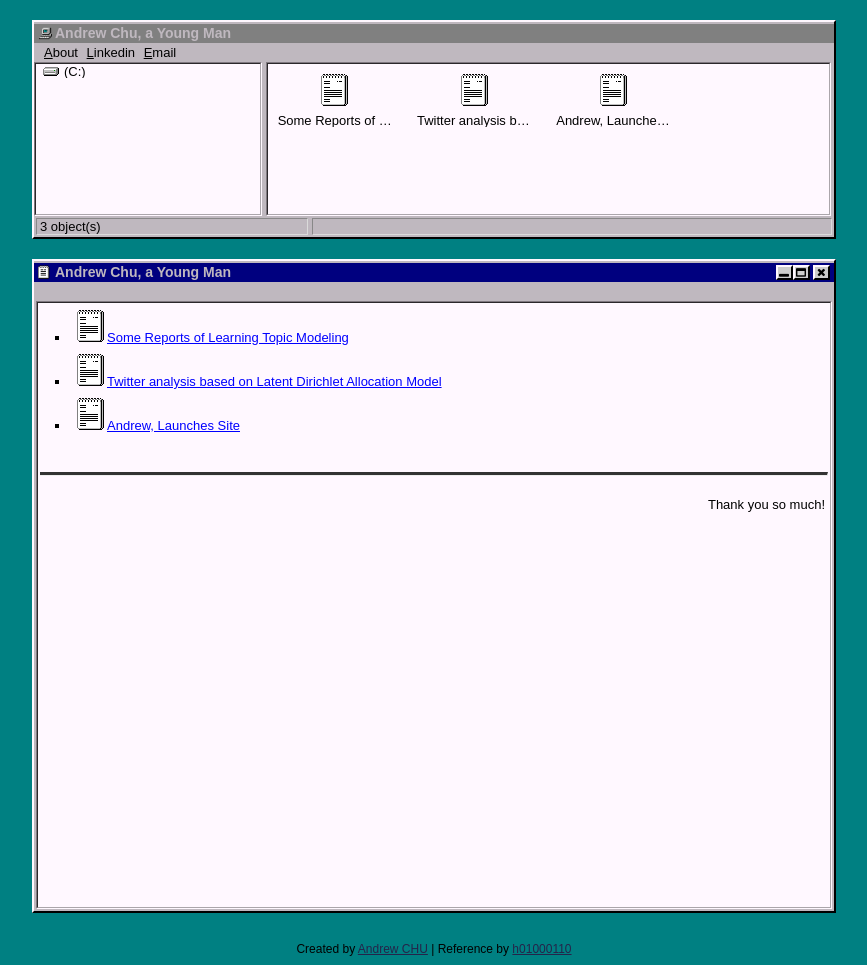
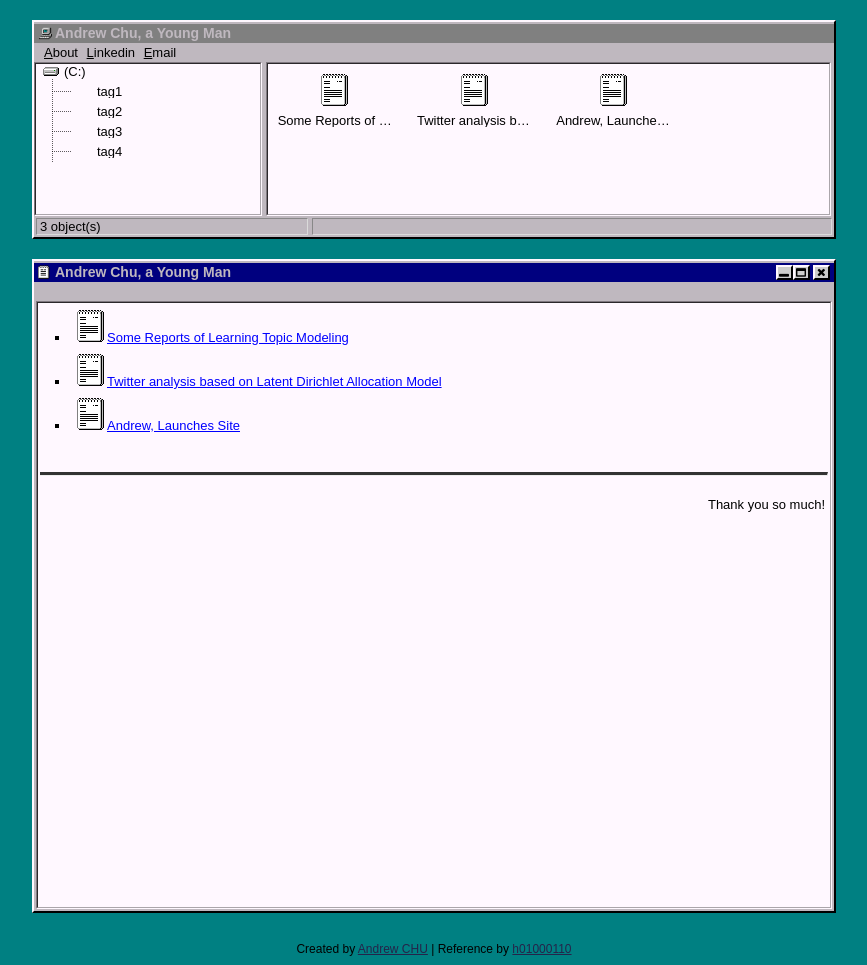
Before and after one commit to scyxx2/lakerschampions.github.io, a Jekyll site: the page built from index.html, in a window 1280 px wide. Shown: the whole page, without its empty margins (206-1073 px from the left). Built offline with Jekyll 4.4.1, drawn with Linux system fonts in a browser that asks for light colours.

Commit message:
Update default.html

```diff
--- a/_layouts/default.html
+++ b/_layouts/default.html
@@ -33,11 +33,18 @@
 			<ul id="tag-list">
 				<li><a href="/" ><img src="/assets/img/disk.png" />(C:)</a>
 			<ul>
-				{% assign tags = site.tags | sort %}
+<!-- 				{% assign tags = site.tags | sort %}
 				{% for tag in tags %}
-<!-- 				<li><a href="/tag/{{ tag | first | slugify }}/" title="{{ tag[0] | replace:'-', ' ' }}"><img src="/assets/img/folder.ico" />{{ tag[0] | replace:'-', ' ' }}</a></li> -->
-				<li><a href="/tag/tag1"><img src="/assets/img/folder.ico" /></a></li>
-				{% endfor %}
+				<li><a href="/tag/{{ tag | first | slugify }}/" title="{{ tag[0] | replace:'-', ' ' }}"><img src="/assets/img/folder.ico" />{{ tag[0] | replace:'-', ' ' }}</a></li>
+				{% endfor %} -->
+
+				<li><a href="/tag/tag1/" title="tag1"><img src="/windows-95/assets/img/folder.ico" />tag1</a></li>
+
+				<li><a href="/tag/tag2/" title="tag2"><img src="/windows-95/assets/img/folder.ico" />tag2</a></li>
+
+				<li><a href="/tag/tag3/" title="tag3"><img src="/windows-95/assets/img/folder.ico" />tag3</a></li>
+
+				<li><a href="/tag/tag4/" title="tag4"><img src="/windows-95/assets/img/folder.ico" />tag4</a></li>
 			</ul>
 				</li>
 			</ul>
```
